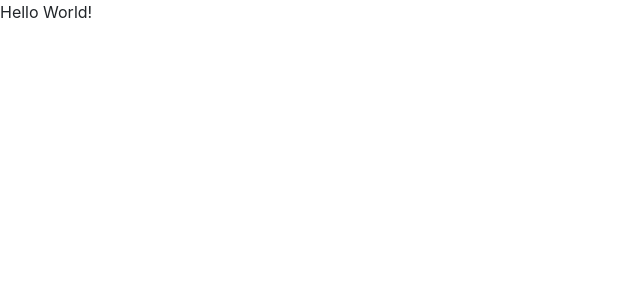
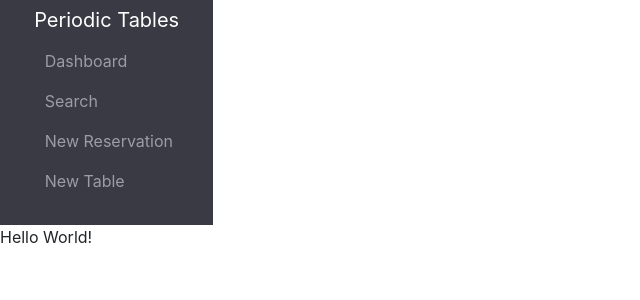
Before and after one commit to chrxtopher/periodic_tables_client, a React (Vite) app: page / in a window 1280 px wide. Shown: the top 300 px of the page, without its empty margins (0-640 px from the left). Built offline with nearby package versions, Linux system fonts and the light colour scheme.

Commit message:
Implemented Outlet to have side-bar always render on top of each page

```diff
--- a/src/index.jsx
+++ b/src/index.jsx
@@ -3,17 +3,34 @@
 import { createBrowserRouter, RouterProvider, Outlet } from "react-router-dom";
 import "./index.css";
 import App from "./App.jsx";
+import Menu from "./components/Menu.jsx";
 
 const Layout = () => {
-  ///
+  return (
+    <>
+      <div className="container-fluid">
+        <div className="row h-100">
+          <div className="col-md-2 side-bar">
+            <Menu />
+          </div>
+        </div>
+      </div>
+      <Outlet />
+    </>
+  );
 };
 
 const router = createBrowserRouter([
   {
-    path: "/",
-    element: <App />,
-    loader: "",
-    children: [],
+    element: <Layout />,
+    children: [
+      {
+        path: "/",
+        element: <App />,
+        loader: "",
+        children: [],
+      },
+    ],
   },
 ]);
 
```
